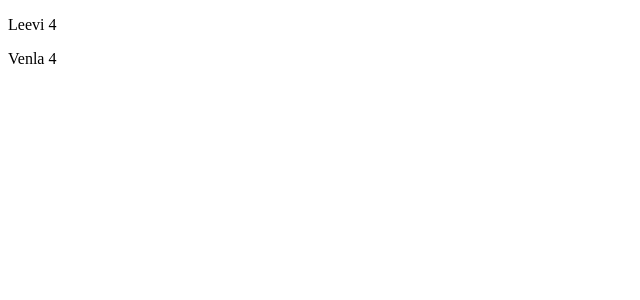
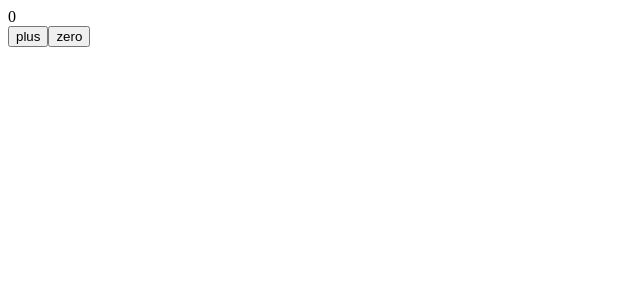
Before and after one commit to rinne13/01-part1, a React (Vite) app: page / in a window 1280 px wide. Shown: the top 300 px of the page, without its empty margins (0-640 px from the left). Built offline with nearby package versions, Linux system fonts and the light colour scheme.

Commit message:
tehtävä tehty ennen c-osa Tapahtumankäsittelijä on funktio

```diff
--- a/src/App.jsx
+++ b/src/App.jsx
@@ -1,35 +1,22 @@
-const Hello = (props) => {
-  console.log(props);
+import { useState } from 'react'
+
+const App = () => {
+  const [counter, setCounter] = useState(0)
+
   return (
     <div>
-      <p>Hello {props.name}, you are {props.age} years old</p>
-    </div>
-  )
-}
-
-const App = () => {
-  const friends = [
-    { name: 'Leevi', age: 4 },
-    { name: 'Venla', age: 10 },
-  ]
-    return (
-    <div>
-     <p>{friends[0].name} {friends[0].age}</p>
-     <p>{friends[1].name} {friends[0].age}</p>
-
-
-    </div>
-  )
-}
-
-const Footer = () => {
-  return (
-    <div>
-      greeting app created by
-      <a href="https://github.com/rinne13">rinne13</a>
+      <div>{counter}</div>
+      <button onClick={() => setCounter(counter + 1)}>
+        plus
+      </button>
+      <button onClick={() => setCounter(0)}>
+        zero
+      </button>
     </div>
   )
 }
 
 
+
+
 export default App
```
